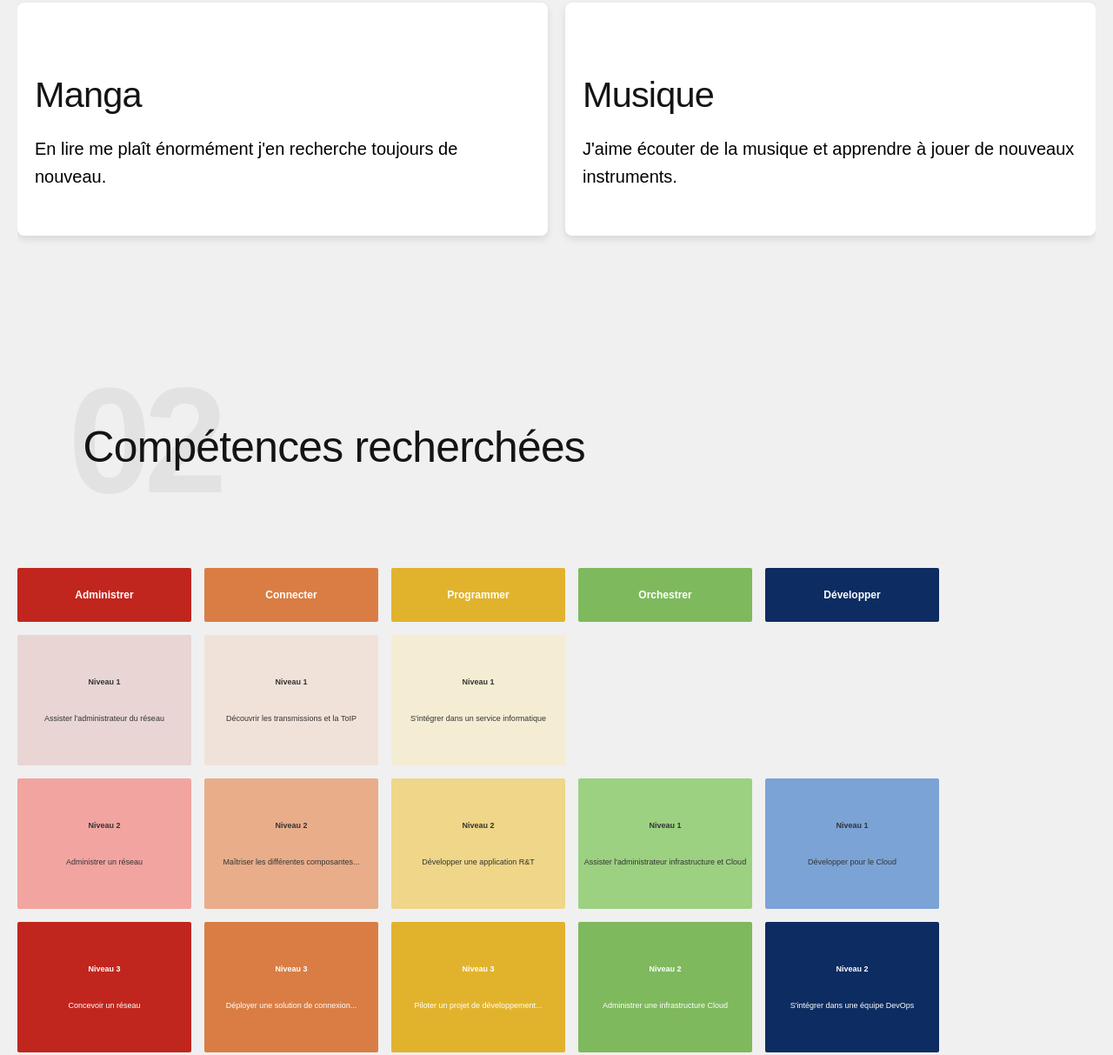
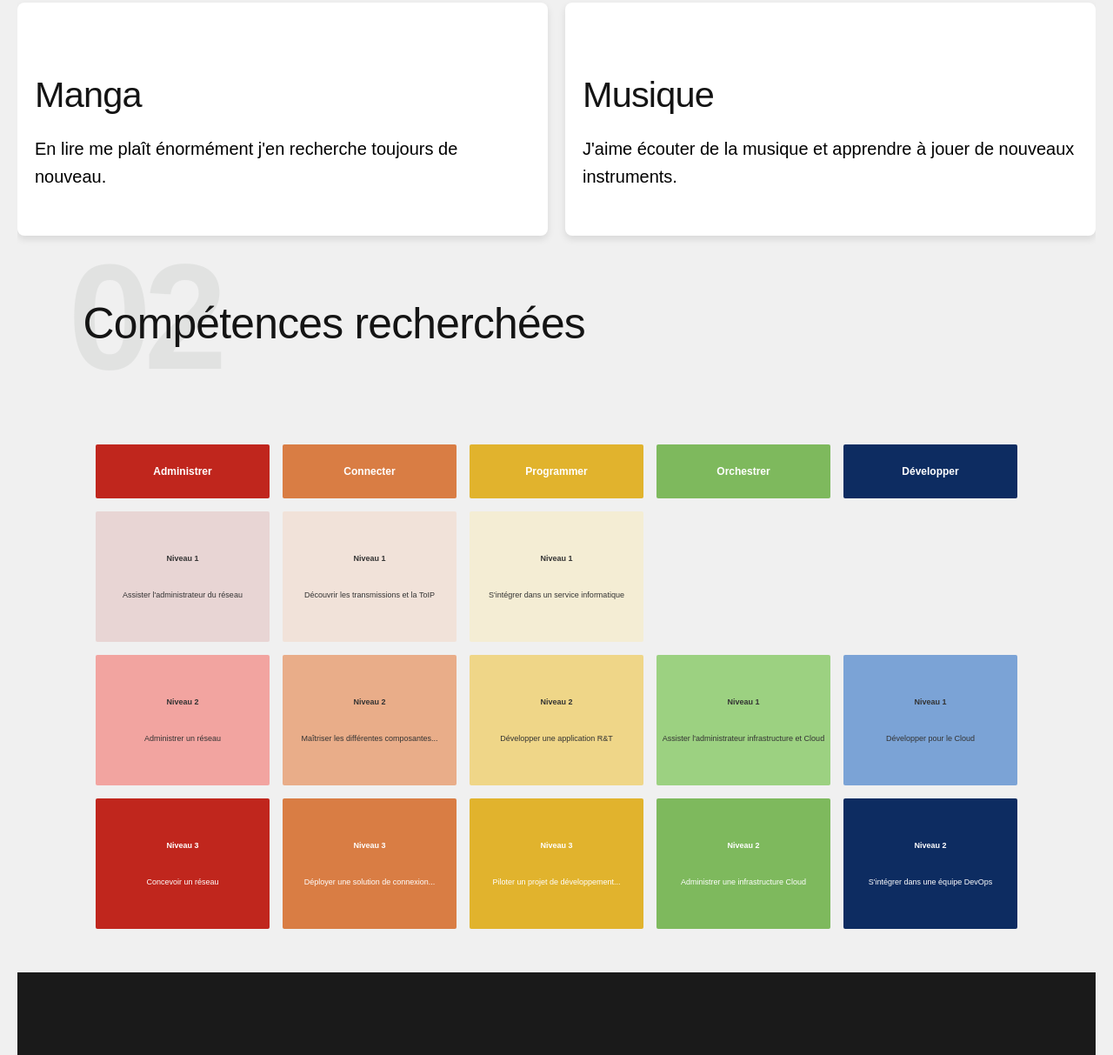
Before and after one commit to Matrocco/Matheo.crepieux, a plain HTML site: page index.html in a window 1280 px wide. Shown: the part 2671-3884 px from the top of the page at 87% size. Drawn offline with Linux system fonts and the light colour scheme.

Commit message:
correction encore

```diff
--- a/static/css/styles.css
+++ b/static/css/styles.css
@@ -3940,8 +3940,12 @@
  *
  * ------------------------------------------------------------------- */
 .s-works {
-    padding-top   : var(--vspace-6);
-    padding-bottom: var(--vspace-1);
+   display: flex;
+    flex-direction: column; /* Pour empiler le titre et le tableau */
+    align-items: center;    /* Centre horizontalement tout ce qui est dedans */
+    justify-content: center;/* Centre verticalement */
+    min-height: 100vh;      /* Prend toute la hauteur de l'écran */
+    padding: 50px 0;        /* Un peu d'espace en haut/bas */
 }
 
 .folio-entries {
```
